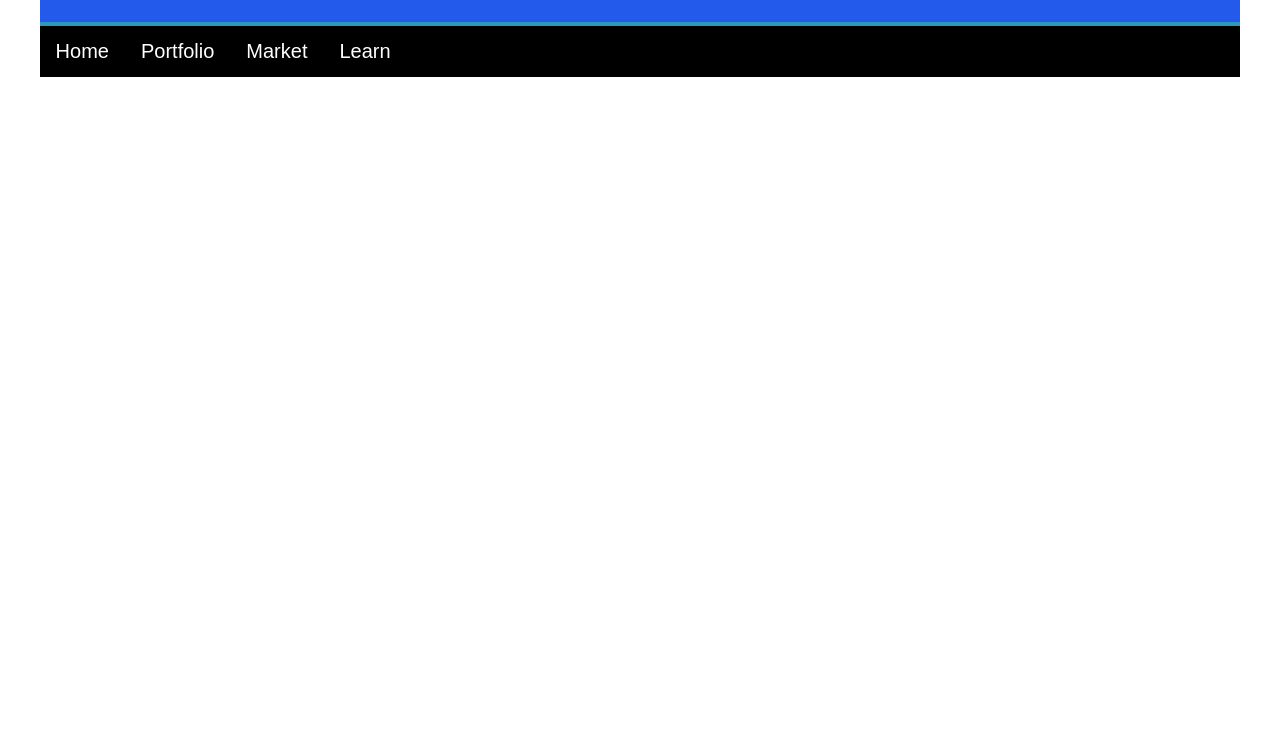
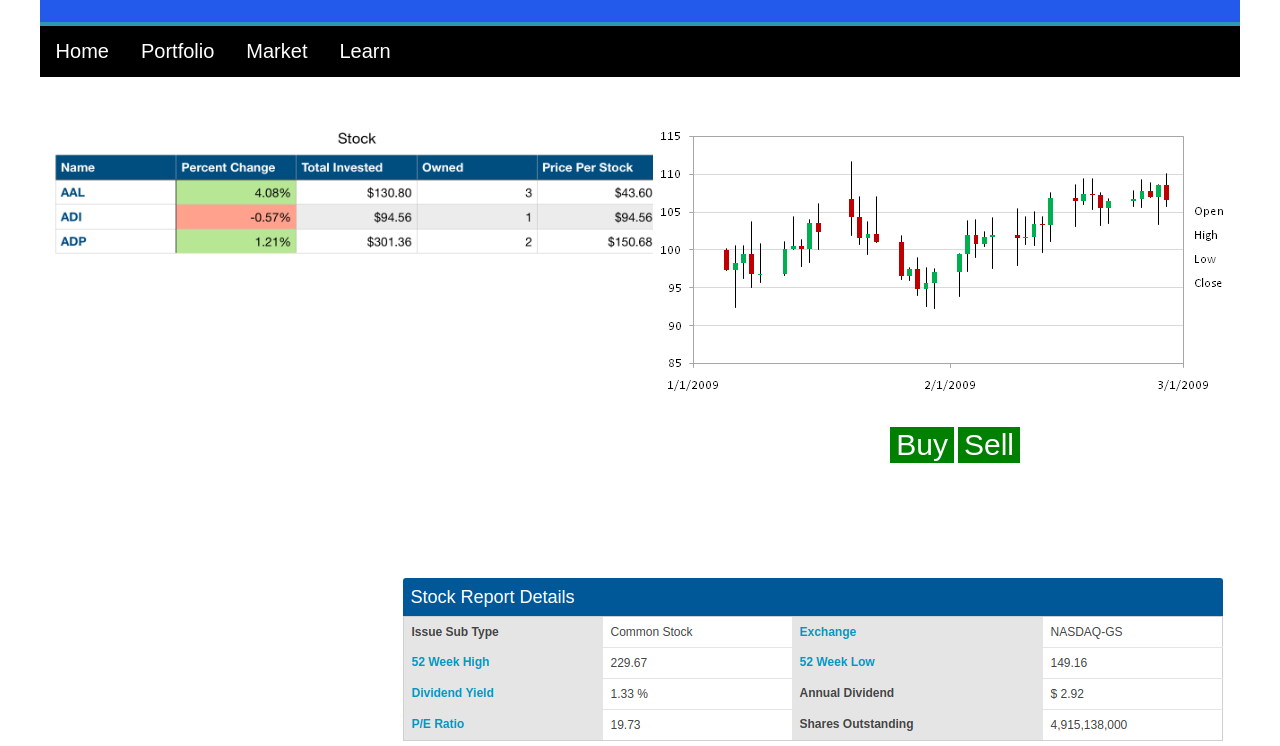
Before and after one commit to ccaballe123/portfolio, a plain HTML site: page stock_portfolio.html in a window 1280 px wide. Shown: the part 197-943 px from the top of the page. Before the commit the page ends 800 px from the top, so only its background shows below. Drawn offline with Linux system fonts and the light colour scheme.

Commit message:
Added filler images to indicate our intended features on the Stock Portfolio webpage.

```diff
--- a/index_css.css
+++ b/index_css.css
@@ -139,3 +139,35 @@ table, th, td {
     border: 1px solid black;
     border-collapse: collapse;
 }
+
+.stock_table {
+	position: absolute;
+	left: 0px;
+	padding-left: 50px;
+	padding-top: 50px;
+}
+
+.stock_graph {
+	position: absolute;
+	right: 50px;
+	padding-top: 50px;
+}
+
+.stock_options {
+	position: absolute;
+	right: 260px;
+	padding-top: 350px;
+}
+
+.stock_options_button {
+	background-color: green;
+	color: white;
+	font-size: 30px;
+	border: none;
+}
+
+.stock_details {
+	position: absolute;
+	right: 55px;
+	padding-top: 500px;
+}
--- a/stock_portfolio.html
+++ b/stock_portfolio.html
@@ -25,9 +25,7 @@
 	      	<i class="fa fa-caret-down"></i>
 	    	</button>
 	    	<div class="dropdown-content">
-	    		<a href="overall_portfolio.html">Overall Portfolio</a>
 	      		<a href="stock_portfolio.html">Stock Portfolio</a>
-	      		<a href="crypto_portfolio.html">Crypto Portfolio</a>
 	    	</div>
 	    </div>
 	    <div class="dropdown">
@@ -35,12 +33,25 @@
 	      	<i class="fa fa-caret-down"></i>
 	    	</button>
 	    	<div class="dropdown-content">
-	      		<a href="#">Stock Market</a>
-	      		<a href="#">Crypto Market</a>
+
 	    	</div>
 	    </div>
     	<a href="#">Learn</a>
 	</nav>
+
+	<div class= "stock_table">
+		<img src="Pictures/StockTable.png" width="50%">
+	</div>
+	<div class= "stock_graph">
+		<img src="Pictures/fillerStockGraph.png">
+	</div>
+	<div class="stock_options">
+	  <button class="stock_options_button">Buy</button>
+	  <button class="stock_options_button">Sell</button>
+	</div>
+	<div class= "stock_details">
+		<img src="Pictures/fillerStockDetails.png">
+	</div>
 </div>
 
 </body>
```
Also changed, not shown: index.html (+1 -4 lines), Pictures/fillerStockDetails.png (added), Pictures/fillerStockGraph.png (added).
